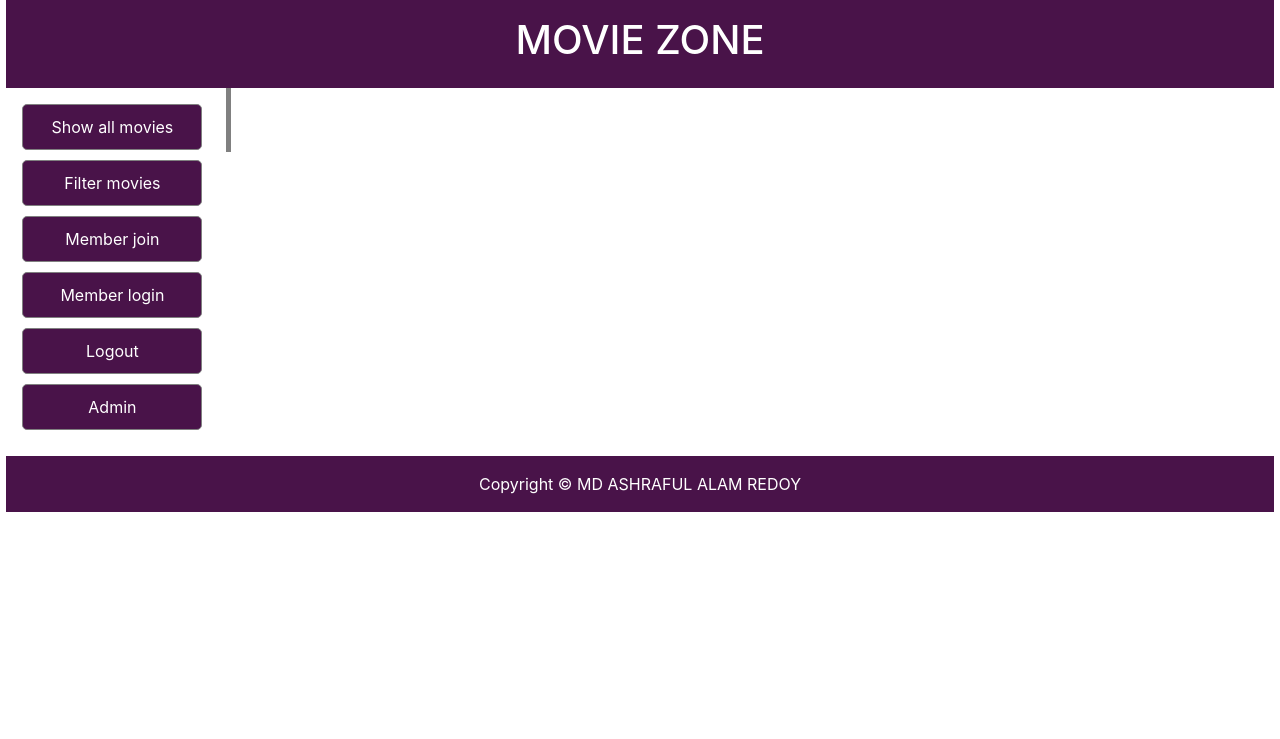
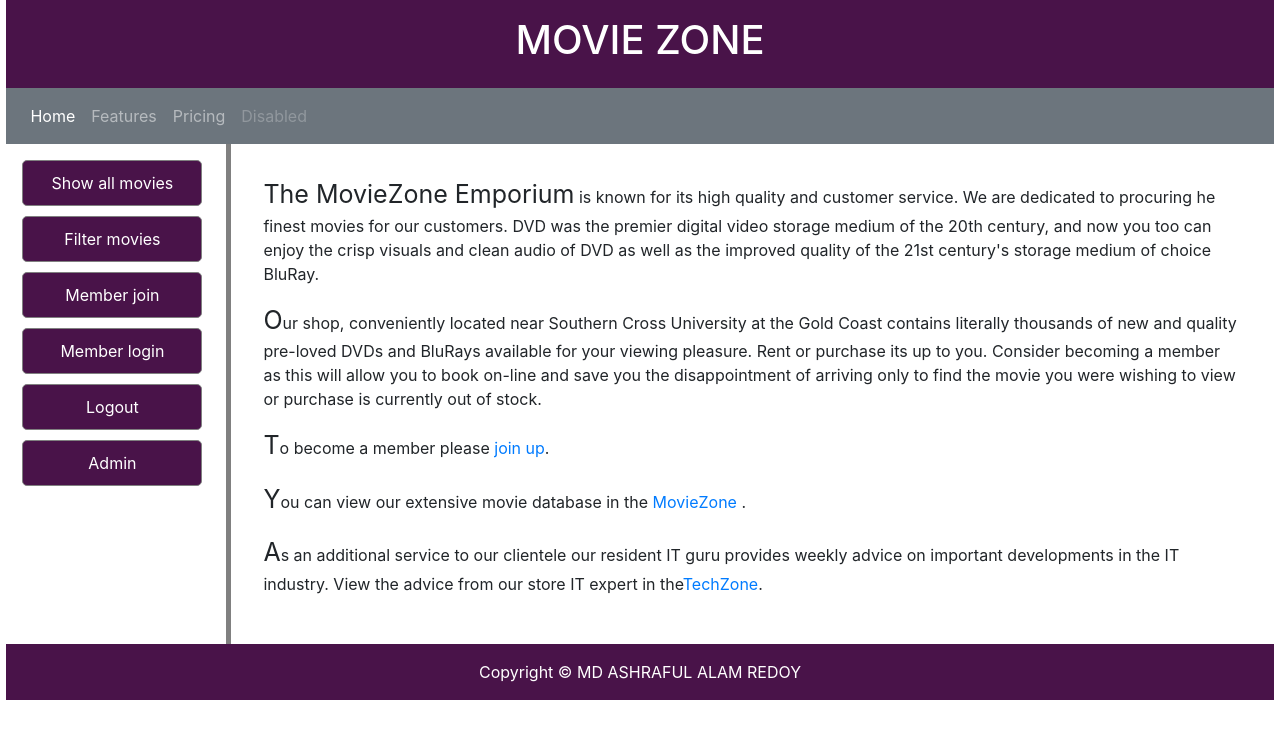
Before and after one commit to rHafijur/moviezone, a PHP site: page /index.php in a window 1280 px wide. Shown: the top 739 px of the page. Run offline with PHP 8.4, Linux system fonts and the light colour scheme; data that the repository does not hold is empty.

Commit message:
latest saved

```diff
--- /dev/null
+++ b/html/home.html
@@ -0,0 +1,18 @@
+    <div class="articleBody">
+        <p><span style="font-size: 25px;">The MovieZone Emporium</span> is known for its high quality and customer service. We are
+        dedicated to procuring he finest movies for our customers.
+        DVD was the premier digital video storage medium of the 20th
+        century, and now you too can enjoy the crisp visuals and clean audio of DVD as well as
+        the improved quality of the 21st century's storage medium of choice BluRay.</p>
+        <p><span style="font-size: 25px;">O</span>ur shop, conveniently located near Southern Cross University at the Gold Coast
+        contains literally thousands of new and quality pre-loved DVDs and BluRays available
+        for your viewing pleasure. Rent or purchase its up to you. Consider becoming a member as
+        this will allow you to book on-line and save you the disappointment of arriving only to
+        find the movie you were wishing to view or purchase is currently out of stock.</p>
+        <p><span style="font-size: 25px;">T</span>o become a member please <a href="join.php">join up</a>.</p>
+        <p><span style="font-size: 25px;">Y</span>ou can view our extensive movie database in the <a href="moviezone.php">MovieZone
+        </a>.</p>
+        <p><span style="font-size: 25px;">A</span>s an additional service to our clientele our resident IT guru provides weekly advice
+        on important developments in the IT industry. View the advice from our store IT expert
+        in the<a href="techzone.php">TechZone</a>.</p>
+     </div>
--- a/index.php
+++ b/index.php
@@ -25,6 +25,16 @@ require_once('moviezone_main.php');
 	<header>
 		<h1>MOVIE ZONE</h1>
 	</header>
+	<nav class="navbar navbar-expand-lg navbar-dark bg-secondary">
+  <div class="collapse navbar-collapse" id="navbarNavAltMarkup">
+    <div class="navbar-nav">
+      <a class="nav-item nav-link active" href="#">Home <span class="sr-only">(current)</span></a>
+      <a class="nav-item nav-link" href="#">Features</a>
+      <a class="nav-item nav-link" href="#">Pricing</a>
+      <a class="nav-item nav-link disabled" href="#" tabindex="-1" aria-disabled="true">Disabled</a>
+    </div>
+  </div>
+</nav>
 	<!-- left navigation area -->
 	<div id="id_left">
 		<!-- load the navigation panel by embedding php code -->
--- a/js/moviezone.js
+++ b/js/moviezone.js
@@ -9,7 +9,8 @@ window.addEventListener("load", function(){
 		document.getElementById('id_topnav').style.display = "none";
 	}
 	else{
-	makeAjaxGetRequest('moviezone_main.php', 'cmd_movie_select_random', null, updateContent);
+	makeAjaxGetRequest('moviezone_main.php', 'cmd_home', null, updateContent);
+	// makeAjaxGetRequest('moviezone_main.php', 'cmd_movie_select_random', null, updateContent);
 	//show the top navigation panel
 	document.getElementById('id_topnav').style.display = "none";
 	}
--- a/moviezone_config.php
+++ b/moviezone_config.php
@@ -24,6 +24,9 @@ define ('CMD_SAVE_MEMBER', 'cmd_save_member'); //insert member data to the datab
 define ('CMD_AUTHENTICATION', 'cmd_authentication'); //create auth request
 define ('CMD_BOOK_MOVIE', 'cmd_book_movie'); //create auth request
 define ('CMD_CHECKOUT', 'cmd_checkout'); //create auth request
+define ('CMD_HOME', 'cmd_home'); //home page request
+define ('CMD_CONTACT', 'cmd_contact'); //contact page request
+define ('CMD_TECHZONE', 'cmd_techzone'); //techzone page request
 
 //define error messages
 define ('errSuccess', 'SUCCESS'); //no error, command is successfully executed
--- a/moviezone_controller.php
+++ b/moviezone_controller.php
@@ -82,10 +82,28 @@ class MovieZoneController {
 			case CMD_CHECKOUT:
 				$this->checkout();
 				break;
+			case CMD_HOME:
+				$this->home();
+				break;
+			case CMD_CONTACT:
+				$this->contact();
+				break;
+			case CMD_TECHZONE:
+				$this->techzone();
+				break;
 			default:
 				$this->handleSelectRandomMovieRequest();
 				break;
 		}
+	}
+	private function home(){
+		$this->view->showHome();
+	}
+	private function contact(){
+		$this->view->showContact();
+	}
+	private function techzone(){
+		$this->view->showTechzone();
 	}
 	/*insert a member to the database
 	*/
--- a/moviezone_view.php
+++ b/moviezone_view.php
@@ -18,7 +18,15 @@ class MovieZoneView {
 	*/
 	public function __destruct() {
 	}
-
+	public function showHome(){
+		print file_get_contents('html/home.html');
+	}
+	public function showContact(){
+		print file_get_contents('html/home.html');
+	}
+	public function showTechzone(){
+		print file_get_contents('html/home.html');
+	}
 	/*Creates left navigation panel
 	*/
 	public function leftNavPanel() {
@@ -172,9 +180,9 @@ You have chosen the following movies to be booked/purchased:
 		}
 		if(isset($_SESSION['member'])){
 			if($movie['numDVD']==0){
-				$btn_text='Onliy BluRay available';
+				$btn_text='Only BluRay available';
 			}elseif($movie['numBluRay']==0){
-				$btn_text='Onliy DVD available';
+				$btn_text='Only DVD available';
 			}
 			if(isset($_COOKIE['movies'])){
 				$movs=json_decode($_COOKIE['movies']);
```
